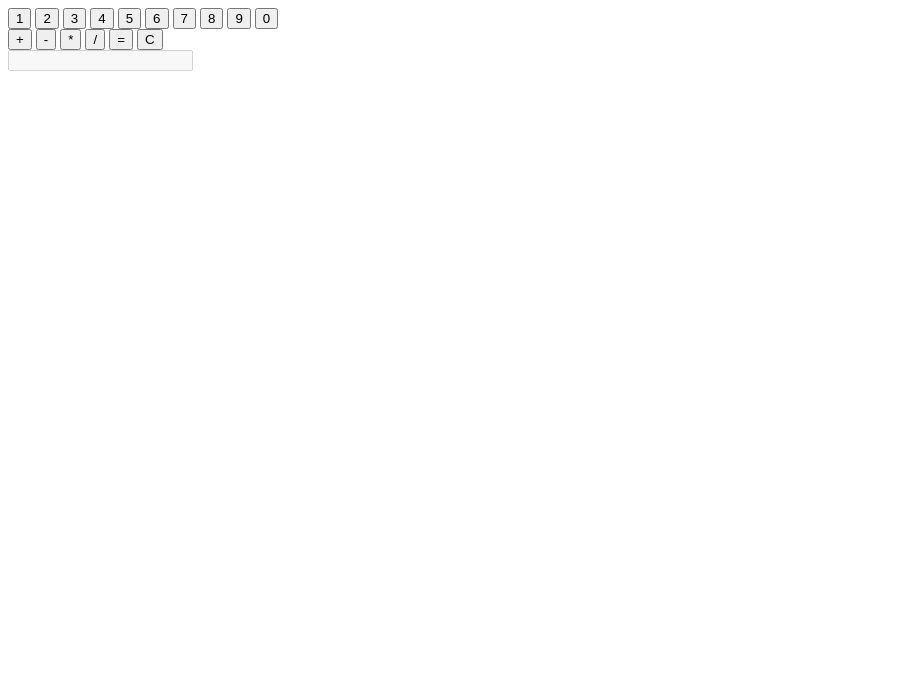
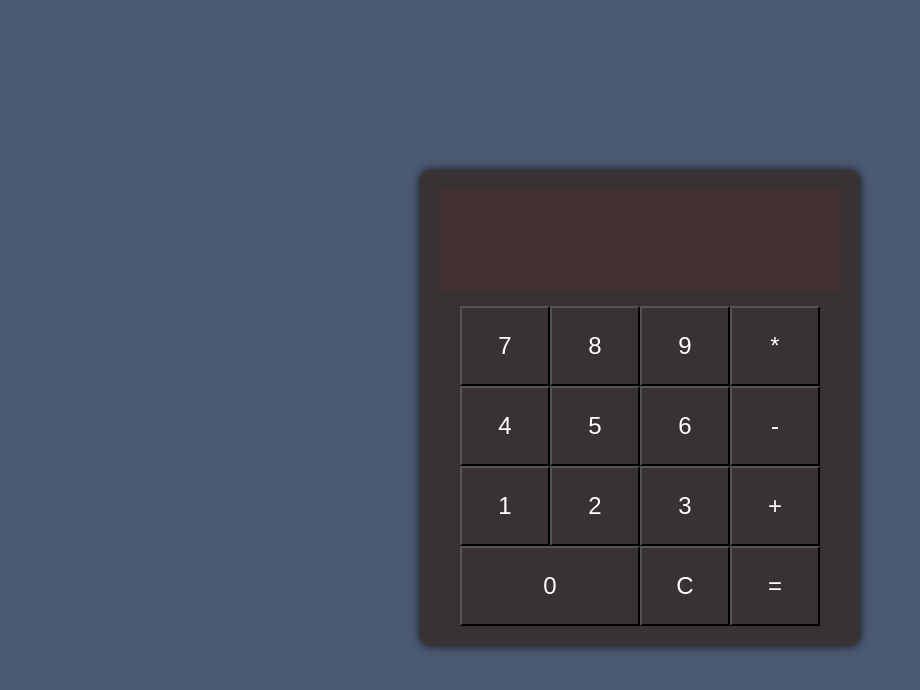
Before and after one commit to gab-olive/calculator, a plain HTML site: page index.html in a window 1280 px wide. Shown: the whole page, without its empty margins (0-920 px from the left). Drawn offline with Linux system fonts and the light colour scheme.

Commit message:
added basic ui elements, calculator buttons and display

```diff
--- a/index.html
+++ b/index.html
@@ -9,29 +9,28 @@
 </head>
 <body>
 
-    <header></header>
     <div class="calculator-container">
-    <div class="numbers-container">
+
+    <div class="display-container"><input type="text" class="display" value="" disabled></div>
+    <div class="container">
+        <button class="button operator">7</button>
+        <button class="button operator">8</button>
+        <button class="button operator">9</button>
+        <button class="button number">*</button>
+        <button class="button number">4</button>
+        <button class="button number">5</button>
+        <button class="button number">6</button>
+        <button class="button operator">-</button>
         <button class="button number">1</button>
         <button class="button number">2</button>
         <button class="button number">3</button>
-        <button class="button number">4</button>
-        <button class="button number">5</button>
-        <button class="button number">6</button>
-        <button class="button number">7</button>
-        <button class="button number">8</button>
-        <button class="button number">9</button>
-        <button class="button number">0</button>
-    </div>
-    <div class="operators-container">
-        <button class="button operator">+</button>
-        <button class="button operator">-</button>
-        <button class="button operator">*</button>
-        <button class="button operator">/</button>
+        <button class="button number">+</button>
+        <button class="button number" id="zero">0</button>
+        <button class="button operator">C</button>
         <button class="button operator">=</button>
-        <button class="button operator">C</button>
 </div>
-    <div class="display-container">
-        <input type="text" class="display" value="" disabled>
+
+</div>
+
 </body>
 </html>
--- a/index.js
+++ b/index.js
@@ -30,32 +30,20 @@ const buttons = document.querySelectorAll("button")
 const display = document.querySelector(".display")
 
 operands = ['+','-','*','/']
-nums = ['0','1','2','3','4','5','6','7','8','9']
 
 function getOperand(operation) {
     return operation.filter(char => operands.includes(char));
 }
-let operation = []
+
 
 buttons.forEach((button) =>{
 
     button.addEventListener('click', () => {
+    let currentValue = display.getAttribute("value") || "";
+    display.setAttribute("value", currentValue + button.textContent)
 
-    let buttontext = button.textContent
-
-    operation.push(buttontext)
-    console.log(operation)
+    const operation = display.getAttribute("value").split("")
     const last = operation[operation.length-1]
-
-    if (buttontext == "="){
-        let currentValue = display.getAttribute("value") || "";
-        display.setAttribute("value", currentValue + buttontext)
-    }
-    else if (nums.includes(buttontext)){
-        let currentValue = display.getAttribute("value") || "";
-        display.setAttribute("value", currentValue + buttontext)
-    }
-
     console.log('operation  ' + operation)
     console.log('last  ' + last)
 
--- a/styles.css
+++ b/styles.css
@@ -1,5 +1,65 @@
-.body {
+body {
     display:flex;
     flex-direction:column;
-    justify-content:center;
+    align-items:center;
+    justify-content: center;
+    height:100vh;
+    background-color: rgb(75, 89, 114);
 }
+
+.calculator-container {
+    width: 400px;
+    display: flex;
+    flex-direction: column;
+    justify-content: center;
+    border-radius: 10px;
+    background-color: rgb(56, 50, 50);
+    padding: 20px;
+    gap: 16px;
+    box-shadow: 0px 0px 10px 0px rgba(0,0,0,0.75);
+}
+
+.display-container {
+    display: flex;
+    align-items: center;
+    height: 100px;
+    padding: 0px;
+    background-color: rgb(68, 50, 50);
+    color: white;
+    font-size: 2rem;
+}
+
+#zero,
+#equal {
+    width: 180px;
+}
+input {
+    width: 100%;
+    height: 100%;
+    padding: 0px;
+    border: none;
+    background-color: rgb(68, 50, 50);
+    color: white;
+    font-size: 48px;
+    text-align: right;
+}
+
+button {
+    display: flex;
+    justify-content: center;
+    align-items: center;
+    width: 90px;
+    height: 80px;
+    background-color: rgb(56, 50, 50);
+    color: white;
+    font-size: 1.5rem;
+    cursor: pointer;
+    transition: background-color 0.3s;
+}
+
+.container {
+    display:flex;
+    flex-wrap: wrap;
+    justify-content: center;
+    max-width: 400px;
+}
```
